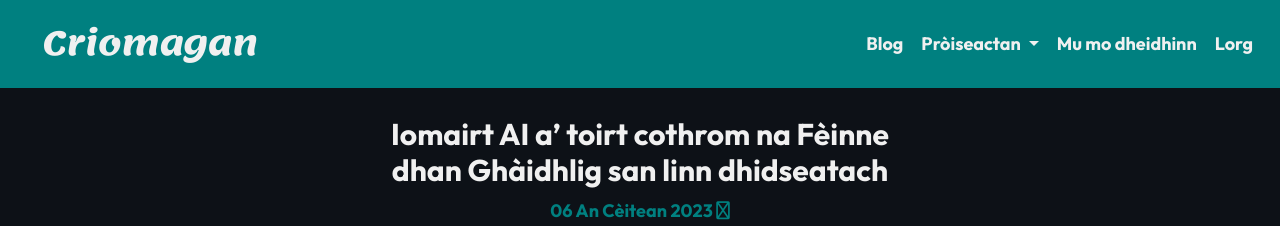
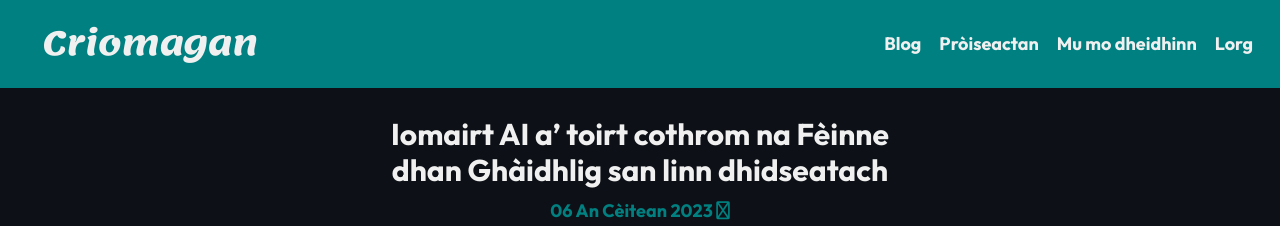
Before and after one commit to angeidheal/angeidheal.github.io, a Jekyll site: the page built from index.html, in a window 1280 px wide. Shown: the top 226 px of the page. Built offline with Jekyll 4.4.1, drawn with Linux system fonts in a browser that asks for light colours; nearby versions of some CDN libraries; the list of posts is cut into pages by our own code.

Commit message:
Update navigation.html

```diff
--- a/_includes/navigation.html
+++ b/_includes/navigation.html
@@ -35,7 +35,7 @@
             <a class="dropdown-item" href="{{ category.url }}">{{ category.title }}</a>
           {% endfor %}
         </div>
-      </li>-->
+      </li>
       <li class="nav-item dropdown">
         <a
           class="nav-link dropdown-toggle"
@@ -58,6 +58,9 @@
           <div class="dropdown-divider"></div>
           <a class="dropdown-item" href="https://github.com/angeidheal" target="_blank">GitHub</a>
         </div>
+      </li>-->
+      <li class="nav-item">
+        <a class="nav-link" href={{"/proiseactan/" | relative_url}} title="Mo phròiseactan | My projects">Pròiseactan</a>
       </li>
       <li class="nav-item">
         <a class="nav-link" href={{"/mu-mo-dheidhinn/" | relative_url}} title="Mu mo dheidhinn | About Me">Mu mo dheidhinn</a>
```
